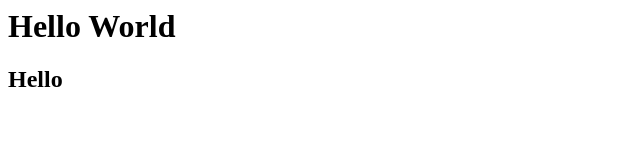
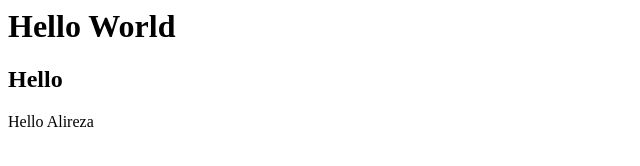
Before and after one commit to arshhia/AlirezaMardani, a plain HTML site: page index.html in a window 1280 px wide. Shown: the whole page, without its empty margins (0-640 px from the left). Drawn offline with Linux system fonts and the light colour scheme.

Commit message:
Create Header

```diff
--- a/index.html
+++ b/index.html
@@ -1,2 +1,5 @@
 <h1>Hello World</h1>
 <h2>Hello</h2>
+<header>
+Hello Alireza
+</header>
```
